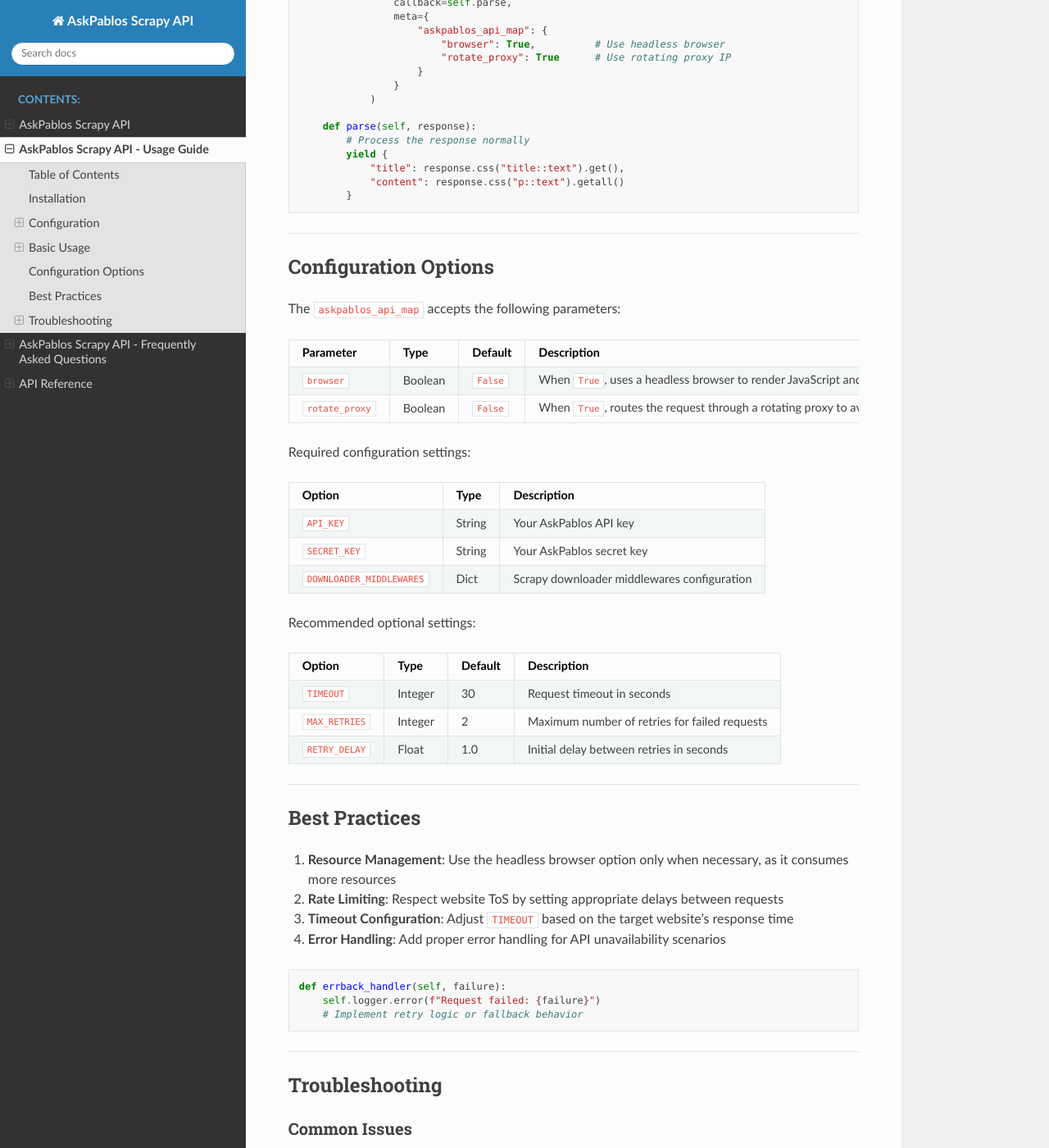
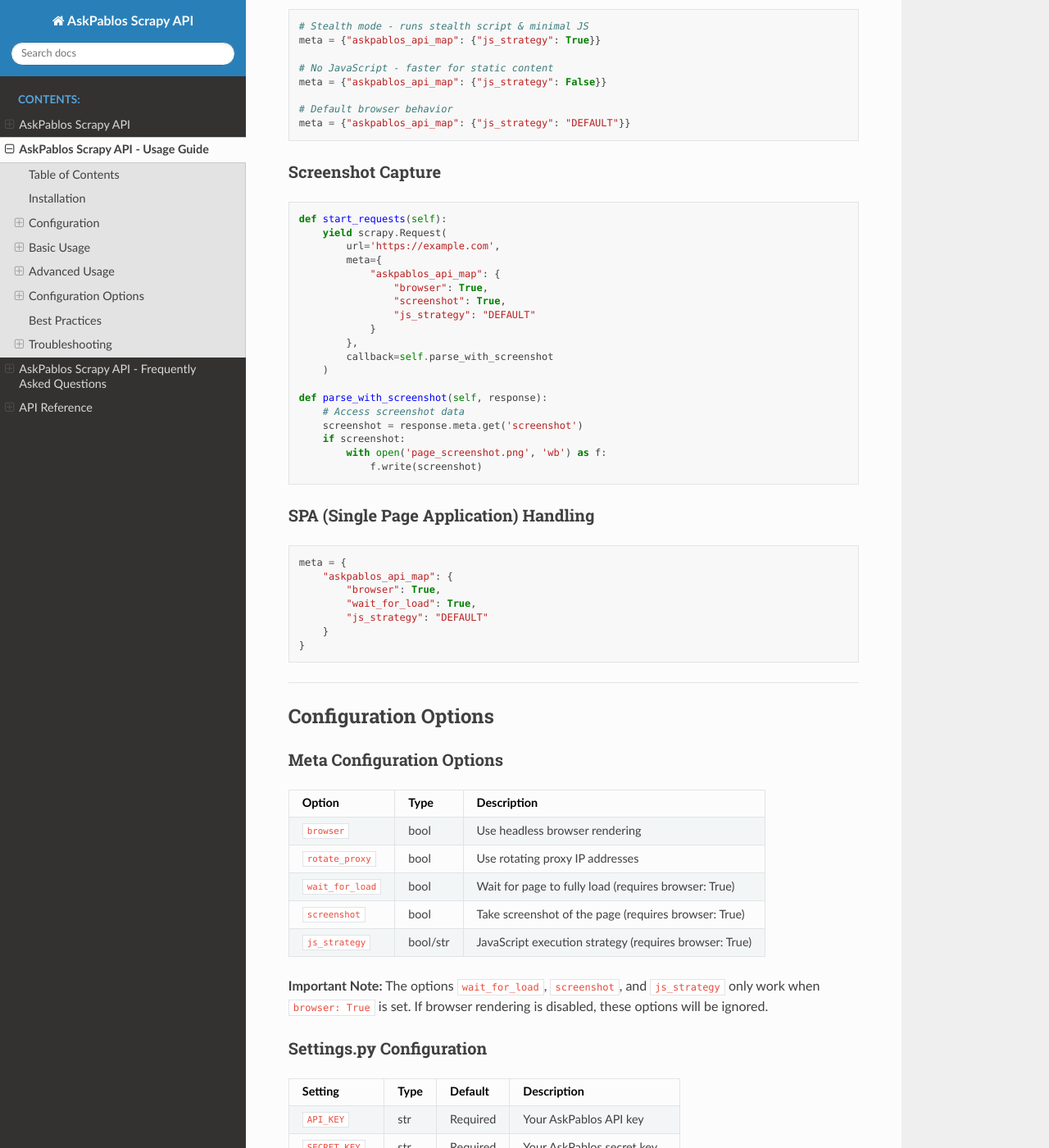
Before and after one commit to fawadss1/askpablos_scrapy_api, a Sphinx documentation site: the page built from docs/pre_def/usage.md, in a window 1280 px wide and 1400 px high, scrolled down 2299 px. Shown: the whole window at 82% size. Built offline with Sphinx 7.4.7 and the Read the Docs theme 3.1.0, drawn with Linux system fonts in a browser that asks for light colours; some of the changed text lies outside the part shown.

Commit message:
Enhance documentation and configuration options for AskPablos Scrapy API, including JavaScript strategies and screenshot capabilities

````diff
--- a/docs/pre_def/index.md
+++ b/docs/pre_def/index.md
@@ -1,16 +1,17 @@
 # AskPablos Scrapy API
 
-A professional Scrapy integration for seamlessly routing requests through AskPablos Proxy API with support for headless browser rendering and rotating IP addresses.
+A professional Scrapy integration for seamlessly routing requests through AskPablos Proxy API with support for headless browser rendering and JavaScript strategies.
 
 ## Key Features
 
 - 🔄 **Selective Proxying**: Only routes requests with `askpablos_api_map` in their meta
 - 🌐 **Headless Browser Support**: Render JavaScript-heavy pages
 - 🔄 **Rotating Proxies**: Access to a pool of rotating IP addresses
+- 🧠 **JavaScript Strategies**: Three modes for different scraping scenarios
+- 📸 **Screenshot Capture**: Take screenshots
 - 🔒 **Secure Authentication**: HMAC-SHA256 request signing
-- 🔁 **Automatic Retries**: With exponential backoff
+- 🔁 **Automatic Retries**: Configurable retry logic
 - ⚠️ **Comprehensive Error Handling**: Detailed logging and error reporting
-- 🛡️ **Rate Limiting**: Built-in request rate limiting to avoid overloading the API
 
 ## Requirements
 
@@ -30,84 +31,67 @@
 pip install git+https://github.com/fawadss1/askpablos-scrapy-api.git
 ```
 
-## Basic Setup
+## Quick Start
 
-Add AskPablosAPIDownloaderMiddleware to your Scrapy settings:
+### 1. Configure Settings
+
+Add to your `settings.py`:
 
 ```python
-# In your settings.py
-API_KEY = "your_api_key"  # Your AskPablos API key
-SECRET_KEY = "your_secret_key"  # Your AskPablos secret key
+# Required settings
+API_KEY = "your_api_key"          # Your AskPablos API key
+SECRET_KEY = "your_secret_key"    # Your AskPablos secret key
 
-# Optional settings
-TIMEOUT = 30  # Request timeout in seconds
-MAX_RETRIES = 2  # Maximum number of retries for failed requests
-RETRY_DELAY = 1.0  # Initial delay between retries in seconds
+# Optional global settings
+TIMEOUT = 30          # Request timeout in seconds
+MAX_RETRIES = 2       # Maximum number of retries
 
 # Add the middleware
 DOWNLOADER_MIDDLEWARES = {
-    'askpablos_scrapy_api.middleware.AskPablosAPIDownloaderMiddleware': 950,  # Adjust priority as needed
+    'askpablos_scrapy_api.middleware.AskPablosAPIDownloaderMiddleware': 585,
 }
 ```
 
-Or use custom settings in your spider:
-
-```python
-class MySpider(scrapy.Spider):
-    name = 'myspider'
-
-    custom_settings = {
-        "DOWNLOADER_MIDDLEWARES": {
-            "askpablos_scrapy_api.middleware.AskPablosAPIDownloaderMiddleware": 543,
-        },
-        "API_KEY": "your-api-key-here",
-        "SECRET_KEY": "your-secret-key-here",
-        "TIMEOUT": 30,
-        "MAX_RETRIES": 2,
-        "RETRY_DELAY": 1.0
-    }
-
-    # ...spider implementation...
-```
-
-## Quick Example
+### 2. Use in Your Spider
 
 ```python
 import scrapy
 
 class MySpider(scrapy.Spider):
-    name = 'myspider'
+    name = 'example'
 
     def start_requests(self):
-        urls = [
-            'https://example.com',
-            'https://api-intensive-site.com'
-        ]
-
-        # Regular Scrapy request - NOT using the API
-        yield scrapy.Request(url=urls[0], callback=self.parse_regular)
-
-        # Request using AskPablos API with a headless browser
         yield scrapy.Request(
-            url=urls[1],
-            callback=self.parse_api,
+            url='https://example.com',
             meta={
-                'askpablos_api_map': {
-                    'browser': True,  # Use headless browser
-                    'rotate_proxy': True,  # Use rotating proxies
+                "askpablos_api_map": {
+                    "browser": True,
+                    "rotate_proxy": True,
+                    "js_strategy": "DEFAULT"
                 }
             }
         )
+```
 
-    def parse_regular(self, response):
-        # Handle response from a direct request
-        pass
+## Configuration Options
 
-    def parse_api(self, response):
-        # Handle response from AskPablos API
-        # (Response will be processed exactly like a normal Scrapy response)
-        pass
-```
+### Meta Configuration
+
+| Option          | Type     | Description                                            |
+|-----------------|----------|--------------------------------------------------------|
+| `browser`       | bool     | Use headless browser rendering                         |
+| `rotate_proxy`  | bool     | Use rotating proxy IP addresses                        |
+| `wait_for_load` | bool     | Wait for page to fully load (requires browser: True)   |
+| `screenshot`    | bool     | Take screenshot of the page (requires browser: True)   |
+| `js_strategy`   | bool/str | JavaScript execution strategy (requires browser: True) |
+
+**Important Note:** The options `wait_for_load`, `screenshot`, and `js_strategy` only work when `browser: True` is set.
+
+### JavaScript Strategies
+
+- `True` - Runs stealth script & minimal JS
+- `False` - No stealth injection, no JS rendering
+- `"DEFAULT"` - Normal browser behavior
 
 ## Environment Variables
 
--- a/docs/pre_def/usage.md
+++ b/docs/pre_def/usage.md
@@ -34,135 +34,173 @@
 
 ## Configuration
 
-There are multiple ways to configure the AskPablos Scrapy API middleware:
+### Global Settings (settings.py)
 
-### 1. Project-wide Settings (settings.py)
-
-You can configure the middleware for all spiders in your project by adding it to your project's `settings.py` file:
+Configure the middleware globally in your project's `settings.py` file:
 
 ```python
-# In your settings.py
-API_KEY = "your_api_key"  # Your AskPablos API key
-SECRET_KEY = "your_secret_key"  # Your AskPablos secret key
+# Required settings
+API_KEY = "your_api_key"          # Your AskPablos API key
+SECRET_KEY = "your_secret_key"    # Your AskPablos secret key
 
-# Optional settings
-TIMEOUT = 30  # Request timeout in seconds
-MAX_RETRIES = 2  # Maximum number of retries for failed requests
-RETRY_DELAY = 1.0  # Initial delay between retries in seconds
+# Optional global settings
+TIMEOUT = 30          # Request timeout in seconds
+MAX_RETRIES = 2       # Maximum number of retries for failed requests
 
 # Add the middleware
 DOWNLOADER_MIDDLEWARES = {
-    'askpablos_scrapy_api.middleware.AskPablosAPIDownloaderMiddleware': 950,  # Adjust priority as needed
+    'askpablos_scrapy_api.middleware.AskPablosAPIDownloaderMiddleware': 585,
 }
 ```
 
-### 2. Spider-specific Configuration (custom_settings)
+### Per-Request Configuration
 
-You can also configure the middleware for specific spiders using the `custom_settings` attribute:
+Configure individual requests using the `askpablos_api_map` in request meta:
 
 ```python
-class MySpider(scrapy.Spider):
-    name = 'myspider'
-
-    custom_settings = {
-        "DOWNLOADER_MIDDLEWARES": {
-            "askpablos_scrapy_api.middleware.AskPablosAPIDownloaderMiddleware": 543,
-        },
-        "API_KEY": "your-api-key-here",
-        "SECRET_KEY": "your-secret-key-here",
-        "TIMEOUT": 30,
-        "MAX_RETRIES": 2,
-        "RETRY_DELAY": 1.0
+meta = {
+    "askpablos_api_map": {
+        "browser": True,          # Use headless browser
+        "rotate_proxy": True,     # Rotate proxy IPs
+        "wait_for_load": True,    # Wait for page load (requires browser: True)
+        "screenshot": True,       # Take screenshot (requires browser: True)
+        "js_strategy": "DEFAULT", # JavaScript strategy (requires browser: True)
     }
-
-    # ...spider implementation...
-```
-
-For enhanced security, you can store your API keys in environment variables:
-
-```bash
-# Set these environment variables before running your spider
-export ASKPABLOS_API_KEY="your-api-key-here"
-export ASKPABLOS_SECRET_KEY="your-secret-key-here"
+}
 ```
 
 ---
 
 ## Basic Usage
 
-AskPablosScrapyAPI only processes requests that include the `askpablos_api_map` in the request's `meta` dictionary. Requests without this configuration will follow the standard Scrapy processing path.
-
-### Example Spider:
+### Simple Browser Rendering
 
 ```python
 import scrapy
 
-class ExampleSpider(scrapy.Spider):
-    name = "example"
-    start_urls = ["https://example.com"]
+class MySpider(scrapy.Spider):
+    name = 'example'
 
     def start_requests(self):
-        for url in self.start_urls:
-            yield scrapy.Request(
-                url=url,
-                callback=self.parse,
-                meta={
-                    "askpablos_api_map": {
-                        "browser": True,          # Use headless browser
-                        "rotate_proxy": True      # Use rotating proxy IP
-                    }
+        yield scrapy.Request(
+            url='https://example.com',
+            meta={
+                "askpablos_api_map": {
+                    "browser": True,
+                    "rotate_proxy": True
                 }
-            )
+            },
+            callback=self.parse
+        )
 
     def parse(self, response):
         # Process the response normally
-        yield {
-            "title": response.css("title::text").get(),
-            "content": response.css("p::text").getall()
-        }
+        for item in response.css('.item'):
+            yield {
+                'title': item.css('h2::text').get(),
+                'description': item.css('p::text').get()
+            }
+```
+
+---
+
+## Advanced Usage
+
+### JavaScript Strategy Options
+
+The `js_strategy` parameter controls JavaScript execution:
+
+```python
+# Stealth mode - runs stealth script & minimal JS
+meta = {"askpablos_api_map": {"js_strategy": True}}
+
+# No JavaScript - faster for static content
+meta = {"askpablos_api_map": {"js_strategy": False}}
+
+# Default browser behavior
+meta = {"askpablos_api_map": {"js_strategy": "DEFAULT"}}
+```
+
+### Screenshot Capture
+
+```python
+def start_requests(self):
+    yield scrapy.Request(
+        url='https://example.com',
+        meta={
+            "askpablos_api_map": {
+                "browser": True,
+                "screenshot": True,
+                "js_strategy": "DEFAULT"
+            }
+        },
+        callback=self.parse_with_screenshot
+    )
+
+def parse_with_screenshot(self, response):
+    # Access screenshot data
+    screenshot = response.meta.get('screenshot')
+    if screenshot:
+        with open('page_screenshot.png', 'wb') as f:
+            f.write(screenshot)
+```
+
+### SPA (Single Page Application) Handling
+
+```python
+meta = {
+    "askpablos_api_map": {
+        "browser": True,
+        "wait_for_load": True,
+        "js_strategy": "DEFAULT"
+    }
+}
 ```
 
 ---
 
 ## Configuration Options
 
-The `askpablos_api_map` accepts the following parameters:
+### Meta Configuration Options
 
-| Parameter      | Type    | Default | Description                                                                                    |
-|----------------|---------|---------|------------------------------------------------------------------------------------------------|
-| `browser`      | Boolean | `False` | When `True`, uses a headless browser to render JavaScript and handle complex anti-bot measures |
-| `rotate_proxy` | Boolean | `False` | When `True`, routes the request through a rotating proxy to avoid IP-based rate limiting       |
+| Option          | Type     | Description                                            |
+|-----------------|----------|--------------------------------------------------------|
+| `browser`       | bool     | Use headless browser rendering                         |
+| `rotate_proxy`  | bool     | Use rotating proxy IP addresses                        |
+| `wait_for_load` | bool     | Wait for page to fully load (requires browser: True)   |
+| `screenshot`    | bool     | Take screenshot of the page (requires browser: True)   |
+| `js_strategy`   | bool/str | JavaScript execution strategy (requires browser: True) |
 
-Required configuration settings:
+**Important Note:** The options `wait_for_load`, `screenshot`, and `js_strategy` only work when `browser: True` is set. If browser rendering is disabled, these options will be ignored.
 
-| Option                   | Type   | Description                                 |
-|--------------------------|--------|---------------------------------------------|
-| `API_KEY`                | String | Your AskPablos API key                      |
-| `SECRET_KEY`             | String | Your AskPablos secret key                   |
-| `DOWNLOADER_MIDDLEWARES` | Dict   | Scrapy downloader middlewares configuration |
+### Settings.py Configuration
 
-Recommended optional settings:
-
-| Option        | Type    | Default | Description                                   |
-|---------------|---------|---------|-----------------------------------------------|
-| `TIMEOUT`     | Integer | 30      | Request timeout in seconds                    |
-| `MAX_RETRIES` | Integer | 2       | Maximum number of retries for failed requests |
-| `RETRY_DELAY` | Float   | 1.0     | Initial delay between retries in seconds      |
+| Setting       | Type | Default  | Description                |
+|---------------|------|----------|----------------------------|
+| `API_KEY`     | str  | Required | Your AskPablos API key     |
+| `SECRET_KEY`  | str  | Required | Your AskPablos secret key  |
+| `TIMEOUT`     | int  | 30       | Request timeout in seconds |
+| `MAX_RETRIES` | int  | 2        | Maximum retry attempts     |
 
 ---
 
 ## Best Practices
 
-1. **Resource Management**: Use the headless browser option only when necessary, as it consumes more resources
-2. **Rate Limiting**: Respect website ToS by setting appropriate delays between requests
-3. **Timeout Configuration**: Adjust `TIMEOUT` based on the target website's response time
-4. **Error Handling**: Add proper error handling for API unavailability scenarios
+1. **Use appropriate JavaScript strategies**:
+   - Use `"DEFAULT"` for normal websites
+   - Use `True` for stealth mode on protected sites
+   - Use `False` for static content to improve performance
 
-```python
-def errback_handler(self, failure):
-    self.logger.error(f"Request failed: {failure}")
-    # Implement retry logic or fallback behavior
-```
+2. **Configure timeouts appropriately**:
+   - Set reasonable `TIMEOUT` values in settings.py
+   - Consider page complexity when setting timeouts
+
+3. **Use screenshots for debugging**:
+   - Enable screenshots when troubleshooting
+   - Disable in production unless necessary
+
+4. **Optimize retry settings**:
+   - Configure `MAX_RETRIES` globally in settings.py
 
 ---
 
@@ -170,16 +208,7 @@
 
 ### Common Issues
 
-1. **Authentication Errors**
-   - Ensure your API_KEY and SECRET_KEY are correct
-   - Check that your subscription is active
-
-2. **Timeout Errors**
-   - The target website might be slow to respond
-   - Consider increasing the request timeout settings
-
-3. **Empty Responses**
-   - Check if the target website has anti-bot measures that require additional configuration
-   - Try enabling the browser option for fully rendered pages
-
-For more help, check the [FAQ](faq.md) or open an issue on the [GitHub repository](https://github.com/fawadss1/askpablos-scrapy-api/issues).
+1. **Authentication Errors**: Verify your API_KEY and SECRET_KEY
+2. **Timeout Issues**: Increase TIMEOUT in settings.py
+3. **JavaScript Problems**: Try different js_strategy values
+4. **Rate Limiting**: Reduce concurrent requests in your spider
````
Also changed, not shown: README.md (+3 -2 lines), docs/README.md (+32 -1 lines), docs/api.md (+48 -0 lines), docs/pre_def/faq.md (+113 -84 lines), 5 other files.
